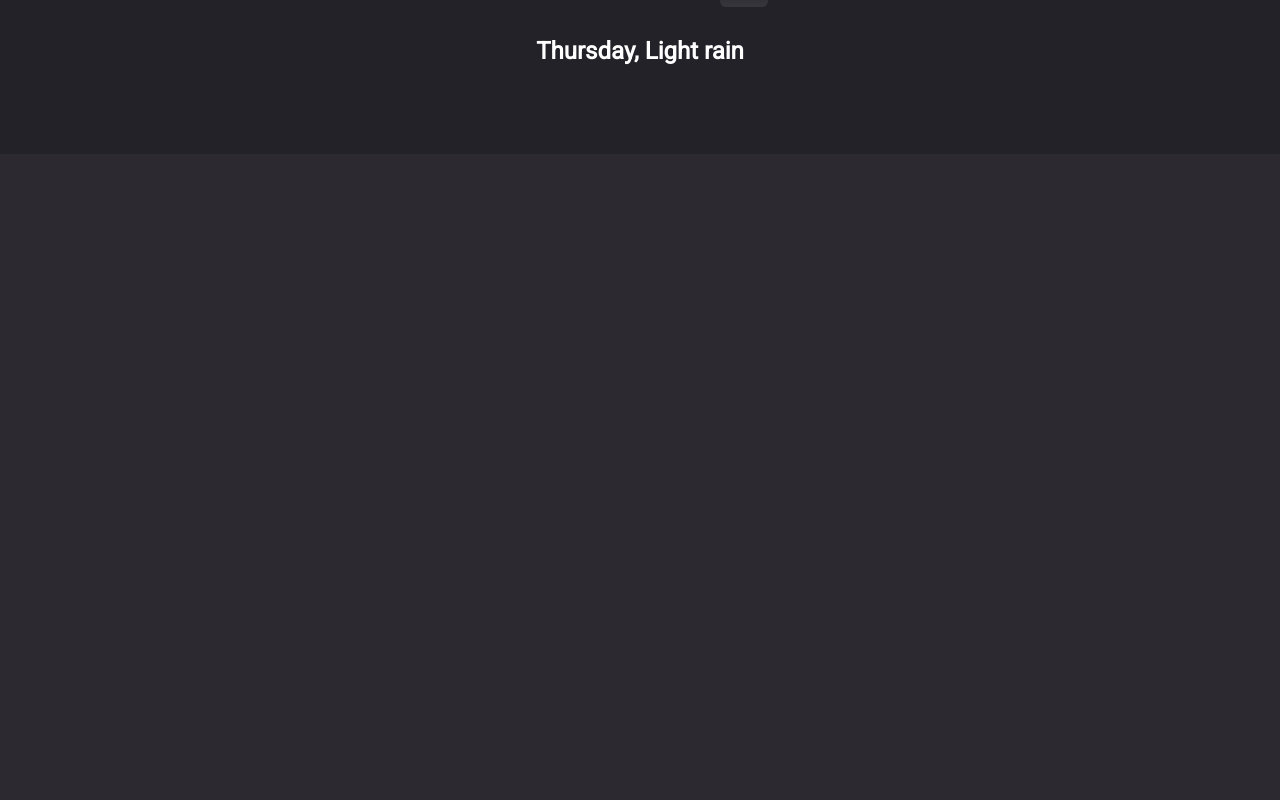
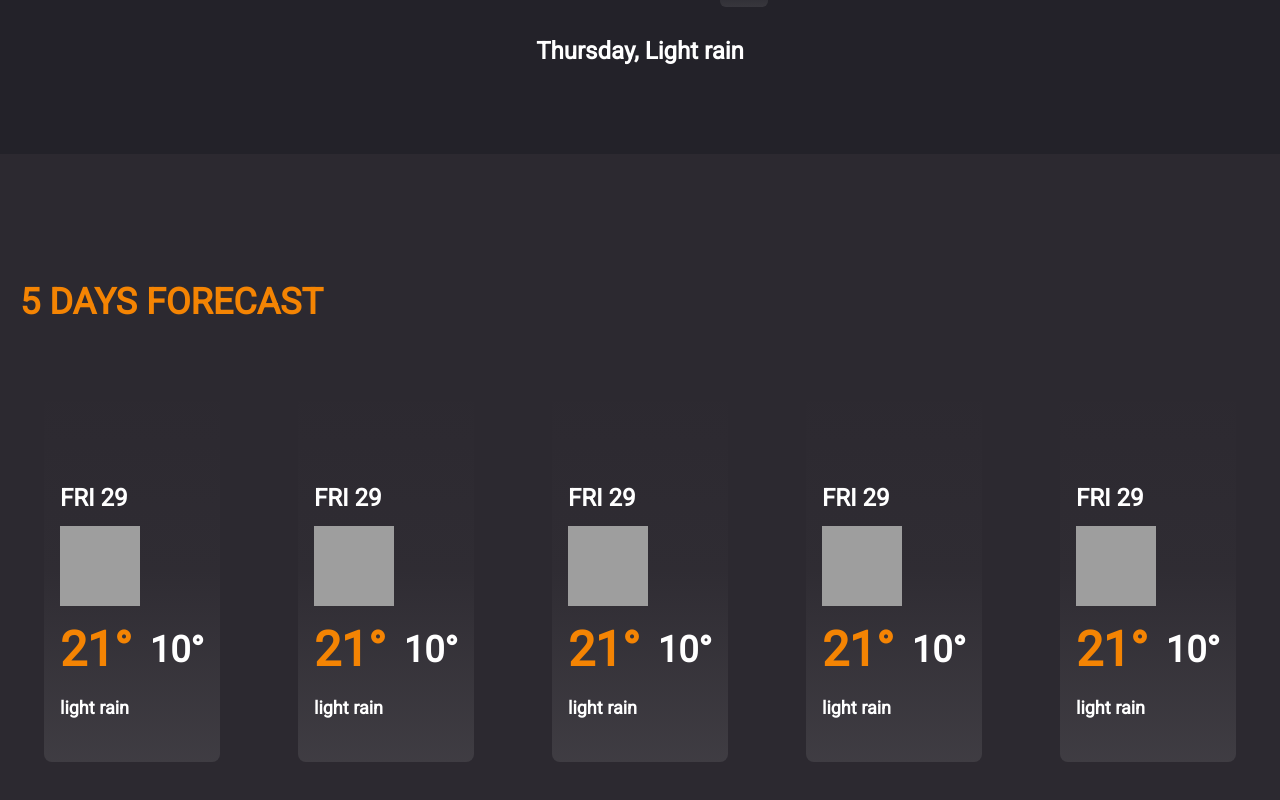
Before and after one commit to anualabi/react-weather, a Next.js app: page / in a window 1280 px wide. Shown: the part 646-1446 px from the top of the page. Before the commit the page ends 800 px from the top, so only its background shows below. Built offline with nearby package versions, Linux system fonts and the light colour scheme; grey boxes are pictures that could not be loaded.

Commit message:
Create 5 days forecast section

```diff
--- /dev/null
+++ b/src/app/(forecast-section)/forecast-item.tsx
@@ -0,0 +1,29 @@
+import ImageWithFallback from "@/components/image-with-fallback";
+import { GradientBox, P } from "@/components/ui";
+
+export default function ForecastItem() {
+  return (
+    <GradientBox className="flex flex-col justify-end w-44 h-96 px-4 py-10 m-6 rounded-lg">
+      <P className="font-black uppercase text-white mb-3">{"Fri 29"}</P>
+      <ImageWithFallback
+        src={"https://developer.accuweather.com/sites/default/files/01-s.png"}
+        alt="Weather icon"
+        width={20}
+        height={20}
+        fallback="/icon.png"
+        className="w-20 h-20 object-cover"
+      />
+      <div className="flex items-center justify-between my-5">
+        <P className="font-black text-3xl text-accent md:text-4xl xl:text-5xl">
+          {21}&deg;
+        </P>
+        <P className="font-black text-2xl text-white md:text-3xl xl:text-4xl">
+          {10}&deg;
+        </P>
+      </div>
+      <P className="font-black text-sm text-white md:text-lg xl:text-lg truncate">
+        {"light rain"}
+      </P>
+    </GradientBox>
+  );
+}
--- /dev/null
+++ b/src/app/(forecast-section)/forecast-list.tsx
@@ -0,0 +1,11 @@
+import ForecaseItem from "./forecast-item";
+
+export default async function FiveDayForecast() {
+  return (
+    <div className="flex flex-col xs:flex-row xs:flex-wrap items-center xs:justify-start xl:justify-between my-8">
+      {Array.from({ length: 5 }).map((_, index) => (
+        <ForecaseItem key={index} />
+      ))}
+    </div>
+  );
+}
--- /dev/null
+++ b/src/app/(forecast-section)/index.tsx
@@ -0,0 +1 @@
+export { default as ForecastList } from "./forecast-list";
--- a/src/app/page.tsx
+++ b/src/app/page.tsx
@@ -1,4 +1,6 @@
+import { H2 } from "@/components/ui";
 import { CitySearch, CurrentWeather } from "./(hero-section)";
+import { ForecastList } from "./(forecast-section)";
 
 export default function Home() {
   return (
@@ -11,6 +13,10 @@ export default function Home() {
           <CurrentWeather />
         </div>
       </section>
+      <section className="min-h-96 max-w-7xl mx-auto my-32 px-5">
+        <H2 className="uppercase text-accent font-bold">5 Days Forecast</H2>
+        <ForecastList />
+      </section>
     </main>
   );
 }
--- /dev/null
+++ b/src/components/image-with-fallback.tsx
@@ -0,0 +1,43 @@
+"use client";
+
+import Image from "next/image";
+import { useEffect, useState } from "react";
+
+import { cn } from "@/lib/utils";
+
+type ImageWithFallbackProps = Readonly<{
+  fallback: string;
+  alt: string;
+  src: string;
+  width?: number;
+  height?: number;
+  className?: string;
+}>;
+
+export default function ImageWithFallback({
+  fallback,
+  alt,
+  src,
+  width,
+  height,
+  className,
+  ...props
+}: ImageWithFallbackProps) {
+  const [error, setError] = useState<boolean>(false);
+
+  useEffect(() => {
+    setError(false);
+  }, [src]);
+
+  return (
+    <Image
+      alt={alt}
+      onError={() => setError(true)}
+      src={error ? fallback : src}
+      width={width}
+      height={height}
+      {...props}
+      className={cn("w-20 h-20 object-cover", className)}
+    />
+  );
+}
```
